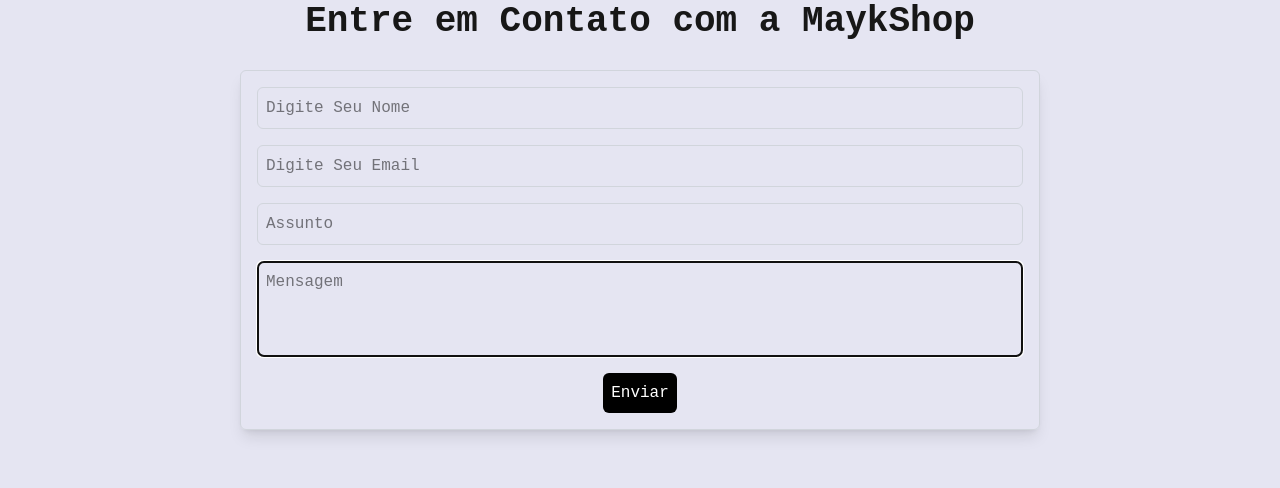
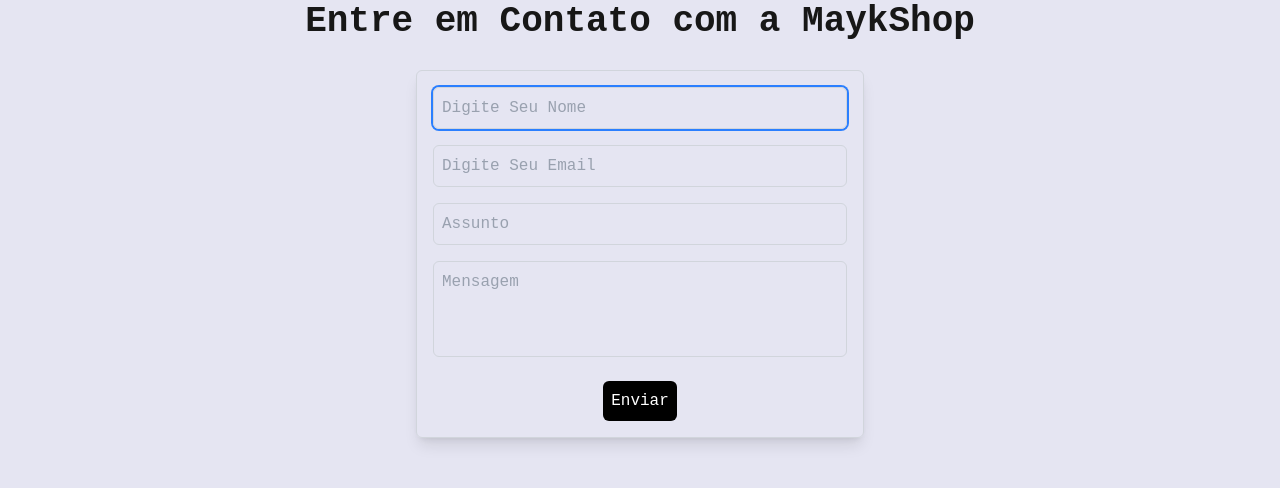
Before and after one commit to Kyamel/Loja_do_Mayk, a Next.js app: page / in a window 1280 px wide. Shown: the part 727-1215 px from the top of the page. Built offline with nearby package versions, Linux system fonts and the light colour scheme.

Commit message:
refractor: Modularizar Componente de Email Dividindo em Subcomponentes

```diff
--- /dev/null
+++ b/src/components/TextAreaInput.tsx
@@ -0,0 +1,33 @@
+import React from "react";
+
+interface TextAreaInputProps extends React.TextareaHTMLAttributes<HTMLTextAreaElement> {
+  label?: string;
+  error?: string;
+}
+
+export function TextAreaInput({ label, error, className = "", ...props }: TextAreaInputProps) {
+  return (
+    <div className="w-full">
+      {label && (
+        <label className="block mb-1 font-medium text-gray-700 dark:text-gray-300">
+          {label}
+        </label>
+      )}
+      <textarea
+        {...props}
+        className={`p-2 border border-gray-300 w-full h-24 resize-none max-h-24 rounded-md placeholder-gray-400 focus:outline-none focus:ring-2 focus:ring-blue-500 ${className}`}
+        aria-invalid={!!error}
+        aria-describedby={error ? `${props.id}-error` : undefined}
+      />
+      {error && (
+        <p
+          id={`${props.id}-error`}
+          className="text-red-500 text-sm w-full text-center mt-1"
+          role="alert"
+        >
+          {error}
+        </p>
+      )}
+    </div>
+  );
+}
--- /dev/null
+++ b/src/components/TextInput.tsx
@@ -0,0 +1,33 @@
+import React from "react";
+
+interface TextInputProps extends React.InputHTMLAttributes<HTMLInputElement> {
+  label?: string;
+  error?: string;
+}
+
+export function TextInput({ label, error, className = "", ...props }: TextInputProps) {
+  return (
+    <div className="w-full">
+      {label && (
+        <label className="block mb-1 font-medium text-gray-700 dark:text-gray-300">
+          {label}
+        </label>
+      )}
+      <input
+        {...props}
+        className={`p-2 border border-gray-300 w-full rounded-md placeholder-gray-400 focus:outline-none focus:ring-2 focus:ring-blue-500 ${className}`}
+        aria-invalid={!!error}
+        aria-describedby={error ? `${props.id}-error` : undefined}
+      />
+      {error && (
+        <p
+          id={`${props.id}-error`}
+          className="text-red-500 text-sm w-full text-center mt-1"
+          role="alert"
+        >
+          {error}
+        </p>
+      )}
+    </div>
+  );
+}
--- a/src/components/email.tsx
+++ b/src/components/email.tsx
@@ -2,15 +2,20 @@
 // Este código foi criado/alterado por mim.
 
 "use client";
-import { emailSchema } from "@/lib/mail";
+import { emailSchema } from "@/lib/mail.js";
 
 import { z } from "zod";
 import { zodResolver } from '@hookform/resolvers/zod';
 import { useForm } from 'react-hook-form';
 import { useMutation, useQueryClient } from '@tanstack/react-query';
 
-import { sendMail } from "@/lib/http/sendmail";
-import { Loading } from "./loading";
+import { sendMail } from "@/lib/http/sendmail.js";
+import { Loading } from "./loading.jsx";
+
+// Begin - Lucas: Modulariza componente
+import { TextInput } from "./TextInput.jsx";
+import { TextAreaInput } from "./TextAreaInput.jsx";
+// End - Lucas: Modulariza componente
 
 type DataSchema = z.infer<typeof emailSchema>;
 
@@ -56,28 +61,78 @@
   }
 
 
-  return (
+// Begin - Lucas: Modulariza componente
+return (
+    <form
+      onSubmit={handleSubmit(onSubmit)}
+      className="flex flex-col items-center justify-center p-4 border border-gray-300 rounded-md shadow-lg space-y-4 mx-auto text-black w-full max-w-md"
+      noValidate
+    >
+      {mutation.isPending ? (
+        <Loading />
+      ) : (
+        <>
+          <TextInput
+            id="name"
+            type="text"
+            {...register("name")}
+            placeholder="Digite Seu Nome"
+            error={errors.name?.message}
+            autoFocus
+            autoComplete="off"
+          />
 
-    <form onSubmit={handleSubmit(onSubmit)} className="flex flex-col items-center justify-center p-4 border border-gray-300 rounded-md shadow-lg space-y-4 mx-auto text-black w-full">
-      {mutation.isPending ? <Loading/> :(
-        <>
-          <input type="text" {...register("name")} autoFocus autoComplete='off' placeholder="Digite Seu Nome" className="p-2 border border-gray-300 w-full rounded-md"/>
-          {errors.name && <p className="text-red-500 text-sm w-full text-center">{errors.name.message}</p>}
+          <TextInput
+            id="email"
+            type="email"
+            {...register("email")}
+            placeholder="Digite Seu Email"
+            error={errors.email?.message}
+            autoComplete="off"
+          />
 
-          <input type="email" {...register("email")} autoFocus autoComplete='off' placeholder="Digite Seu Email" className="p-2 border border-gray-300 w-full rounded-md"/>
-          {errors.email && <p className="text-red-500 text-sm w-full text-center">{errors.email.message}</p>}
+          <TextInput
+            id="subject"
+            type="text"
+            {...register("subject")}
+            placeholder="Assunto"
+            error={errors.subject?.message}
+            autoComplete="off"
+          />
 
-          <input type="text" {...register("subject")} autoFocus autoComplete='off' placeholder="Assunto" className="p-2 border border-gray-300 w-full  rounded-md"/>
-          {errors.subject && <p className="text-red-500 text-sm w-full text-center">{errors.subject.message}</p>}
-
-          <textarea {...register("message")} autoFocus autoComplete='off' placeholder="Mensagem" className="p-2 border border-gray-300 w-full h-24 resize-none max-h-24 rounded-md"/>
-          {errors.message && <p className="text-red-500 text-sm w-full text-center">{errors.message.message}</p>}
+          <TextAreaInput
+            id="message"
+            {...register("message")}
+            placeholder="Mensagem"
+            error={errors.message?.message}
+            autoComplete="off"
+          />
         </>
-
       )}
 
-
-      <button type="submit" className="p-2 bg-black text-white w-auto rounded-md mx-auto">{ mutation.isError ? "Erro ao enviar email. Tente novamente." : mutation.isSuccess ? "Email enviado com sucesso!" : mutation.isPending ? "Enviando..." : "Enviar"}</button>
+      <button
+        type="submit"
+        disabled={mutation.isPending}
+        className={`p-2 w-auto rounded-md mx-auto text-white ${
+          mutation.isError
+            ? "bg-red-600 hover:bg-red-700"
+            : mutation.isSuccess
+            ? "bg-green-600 hover:bg-green-700"
+            : mutation.isPending
+            ? "bg-gray-500 cursor-not-allowed"
+            : "bg-black hover:bg-gray-900"
+        } transition-colors duration-300`}
+      >
+        {mutation.isError
+          ? "Erro ao enviar email. Tente novamente."
+          : mutation.isSuccess
+          ? "Email enviado com sucesso!"
+          : mutation.isPending
+          ? "Enviando..."
+          : "Enviar"}
+      </button>
     </form>
   );
+
+// End - Lucas: Modulariza componente
 }
```
Also changed, not shown: 1 other file (tests, documents, lock files or other folders).
